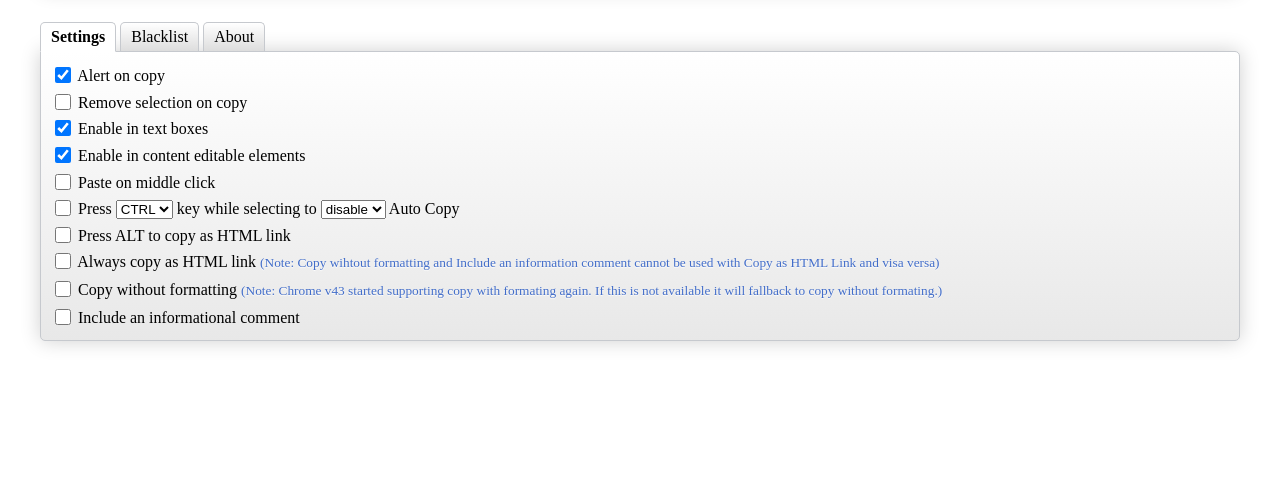
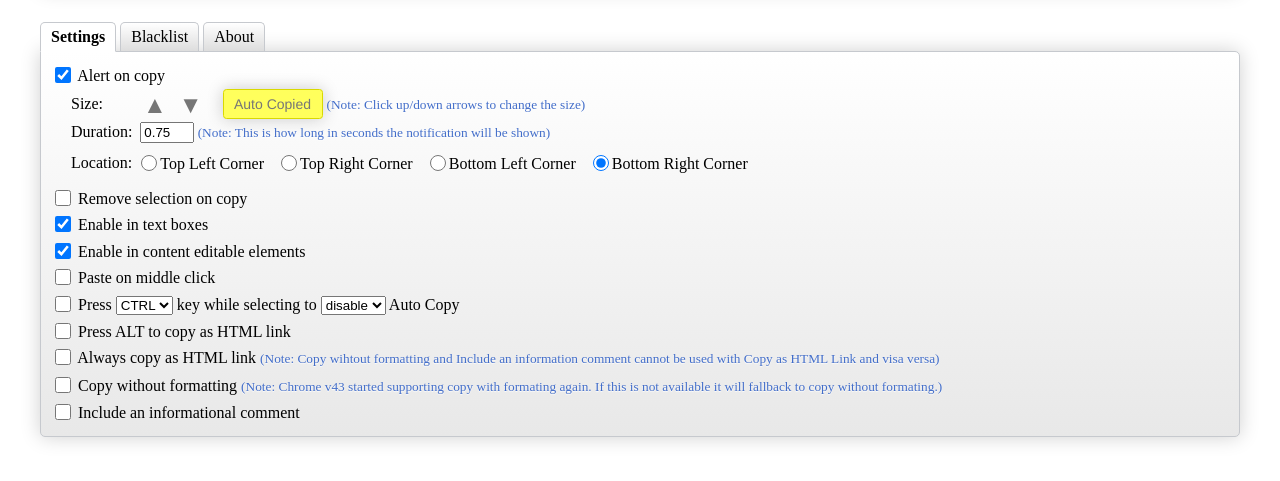
Before and after one commit to jamiephill/Auto-Copy, a browser extension: page html/options.html in a window 1280 px wide. Both pictures are taken after a click on the checkbox "Alert on copy". Shown: the part 147-628 px from the top of the page. Drawn offline with Linux system fonts and the light colour scheme.

Commit message:
fixed issue with not detecting nested content editable elements Eliminated the triple click delay Allowed alert on copy notice to be configurable
git-svn-id: http://svn.stratusnine.com/chrome-extensions/Auto-Copy/trunk@64 896c57a5-8753-4841-adff-eca2467e9916

```diff
--- a/css/options.css
+++ b/css/options.css
@@ -1,6 +1,80 @@
 body {
   margin: 40px;
   font-size: 16px;
+}
+
+div#aocSettings {
+  user-select: none;
+  display: none;
+}
+
+div#aocSettings div:nth-of-type(3) {
+  margin-top: 7px;
+}
+
+div#aocSettings div:nth-of-type(1) span.label {
+  margin-right: 36px;
+}
+
+div#aocSettings div:nth-of-type(2) span.label {
+  margin-right: 4px;
+}
+
+div#aocSettings div:nth-of-type(3) span.label {
+  margin-right: 0;
+  position: relative;
+  top: -3px;
+}
+
+input#aocd {
+  width: 4em;
+}
+
+div.aocLocation label {
+  position: relative;
+  top: -2px;
+  margin-right: 8px;
+}
+
+
+div#aocs {
+  font-size: 14px;
+  font-family: Helvetica, sans-serif;
+  font-style: normal;
+  font-weight: normal;
+  box-shadow: rgb(203, 203, 203) 0px 0px 16px 0px;
+  border: 1px solid rgb(217, 217, 0);
+  z-index: 100000001;
+  text-align: center;
+  color: rgb(118, 118, 118);
+  background-color: rgb(255, 255, 92);
+  /*
+  position: fixed;
+  bottom: 25px;
+  left: 25px;
+  */
+  width: 7em;
+  height: 2em;
+  line-height: 2em;
+  border-radius: 0.25em;
+  box-sizing: content-box;
+  /* padding: 0.25em; */
+  padding: 0;
+  margin: 0;
+  display: inline-block;
+}
+
+span#smaller, span#bigger {
+  color: #767676;
+  font-size: 24px;
+  cursor: pointer;
+  position: relative;
+  top: 4px;
+  margin: 0 8px 0 0;
+}
+
+span#smaller {
+  margin: 0 16px 0 0;
 }
 
 input[type=checkbox], input[type=radio] {
--- a/html/options.html
+++ b/html/options.html
@@ -26,6 +26,27 @@
 
       <div class="tab tab1">
         <input class="autosave" type="checkbox" id="aoc"> <label for="aoc">Alert on copy</label>
+        <div id="aocSettings" class="indent">
+          <div>
+            <span class="label">Size:</span>
+            <span id="bigger">&#9650;</span>
+            <span id="smaller">&#9660;</span>
+            <div id="aocs">Auto Copied</div>
+            <span class="note">(Note: Click up/down arrows to change the size)</span>
+          </div>
+
+          <div>
+            <span class="label">Duration:</span>
+            <input class="autosave" type="tel" id="aocd" value=".75" maxlength="5"> <span class="note">(Note: This is how long in seconds the notification will be shown)</span>
+          </div>
+          <div class="aocLocation">
+            <span class="label">Location:</span>
+            <input class="autosave" type="radio" id="aocltl" name="aocLocation" value="topLeft"><label for="aocltl">Top Left Corner</label>
+            <input class="autosave" type="radio" id="aocltr" name="aocLocation" value="topRight"><label for="aocltr">Top Right Corner</label>
+            <input class="autosave" type="radio" id="aoclbl" name="aocLocation" value="bottomLeft"><label for="aoclbl">Bottom Left Corner</label>
+            <input class="autosave" type="radio" id="aoclbr" name="aocLocation" value="bottomRight" checked><label for="aoclbr">Bottom Right Corner</label>
+          </div>
+        </div>
         <br>
         <input class="autosave" type="checkbox" id="rsoc"> <label for="rsoc">Remove selection on copy</label>
         <br>
--- a/js/options.js
+++ b/js/options.js
@@ -9,6 +9,18 @@ function saveOptions() {
 
   window.localStorage.alertOnCopy =
     document.getElementById("aoc").checked ? true : false;
+  window.localStorage.alertOnCopySize =
+    document.getElementById("aocs").style.fontSize;
+
+  window.localStorage.alertOnCopyDuration =
+    document.getElementById("aocd").value;
+  var els = document.getElementsByName("aocLocation");
+  var i=0;
+  for (i=0; i<els.length; i++) {
+    if (els[i].checked) {
+      window.localStorage.alertOnCopyLocation = els[i].value;
+    }
+  }
   window.localStorage.removeSelectionOnCopy =
     document.getElementById("rsoc").checked ? true : false;
   window.localStorage.enableForTextBoxes =
@@ -57,6 +69,9 @@ function saveOptions() {
 function restoreOptions() {
   opts = {
     'alertOnCopy'                   : false,
+    'alertOnCopySize'               : '14px',
+    'alertOnCopyDuration'           : .75,
+    'alertOnCopyLocation'           : 'bottomRight',
     'removeSelectionOnCopy'         : false,
     'enableForTextBoxes'            : true,
     'enableForContentEditable'      : true,
@@ -89,6 +104,11 @@ function restoreOptions() {
       if (window.localStorage.hasOwnProperty(key)) {
 	if (key === 'blackList') {
 	  opts[key] = blackListToObject();
+	} else if (
+          key === 'alertOnCopySize' || key === 'alertOnCopyDuration' ||
+          key === 'alertOnCopyLocation'
+        ) {
+	  opts[key] = window.localStorage[key];
 	} else if (key === 'ctrlToDisableKey' || key === 'ctrlState') {
 	  opts[key] = window.localStorage[key];
 	} else if (key === 'includeUrlCommentCount') {
@@ -103,6 +123,17 @@ function restoreOptions() {
   }
 
   document.getElementById("aoc").checked = opts.alertOnCopy;
+  document.getElementById("aocs").style.fontSize = opts.alertOnCopySize;
+  document.getElementById("aocd").value = opts.alertOnCopyDuration;
+  if (opts.alertOnCopyLocation === "topLeft") {
+    document.getElementById("aocltl").checked = true;
+  } else if (opts.alertOnCopyLocation === "topRight") {
+    document.getElementById("aocltr").checked = true;
+  } else if (opts.alertOnCopyLocation === "bottomLeft") {
+    document.getElementById("aoclbl").checked = true;
+  } else if (opts.alertOnCopyLocation === "bottomRight") {
+    document.getElementById("aoclbr").checked = true;
+  }
   document.getElementById("rsoc").checked = opts.removeSelectionOnCopy;
   document.getElementById("eitb").checked = opts.enableForTextBoxes;
   document.getElementById("eice").checked = opts.enableForContentEditable;
@@ -135,6 +166,10 @@ function restoreOptions() {
 
   if (opts.includeUrl) {
     toggleDiv("diviurlap");
+  }
+
+  if (opts.alertOnCopy) {
+    toggleDiv("aocSettings");
   }
 
   blackListToObject();
@@ -338,6 +373,32 @@ function handleExclusivity() {
 }
 
 document.addEventListener('DOMContentLoaded', function () {
+    document.getElementById('smaller').addEventListener('click', function() {
+      var el = document.getElementById('aocs');
+      var fs = el.style.fontSize;
+        //window.getComputedStyle(el, null).getPropertyValue('font-size');
+      fs = parseFloat(fs);
+      fs = fs - 1;
+      el.style.fontSize = fs + 'px';
+      window.localStorage.alertOnCopySize = fs + 'px';
+    });
+    document.getElementById('bigger').addEventListener('click', function() {
+      var el = document.getElementById('aocs');
+      var fs = el.style.fontSize
+      fs = parseFloat(fs);
+      fs = fs + 1;
+      el.style.fontSize = fs + 'px';
+      window.localStorage.alertOnCopySize = fs + 'px';
+    });
+    document.getElementById('aocd').addEventListener('blur', function () {
+      if (isNaN(document.getElementById("aocd").value)) {
+        document.getElementById("aocd").value = .75;
+        window.localStorage.alertOnCopyDuration = .75;
+      }
+    });
+    document.getElementById('aoc').addEventListener('click', function() {
+      toggleDiv('aocSettings');
+    });
     document.getElementById('iurl').addEventListener('click', function() {
       toggleDiv('diviurlap');
     });
@@ -395,7 +456,7 @@ document.addEventListener('DOMContentLoaded', function () {
       if (els[i].nodeName === "SELECT") {
           els[i].addEventListener('change', saveOptions);
       } else {
-        if (els[i].type === "text") {
+        if (els[i].type === "text" || els[i].type === "tel") {
           els[i].addEventListener('keyup', saveOptions);
         } else {
           els[i].addEventListener('click', saveOptions);
```
Also changed, not shown: js/autoCopy.js (+53 -30 lines), js/background.js (+8 -0 lines), manifest.json, 1 other file.
